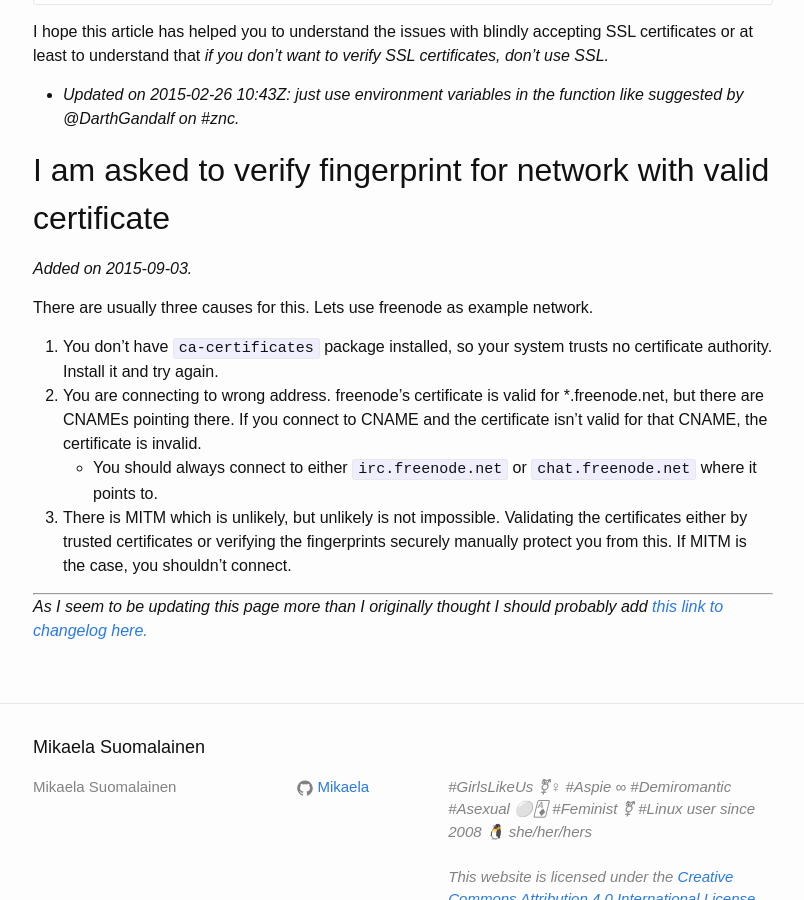
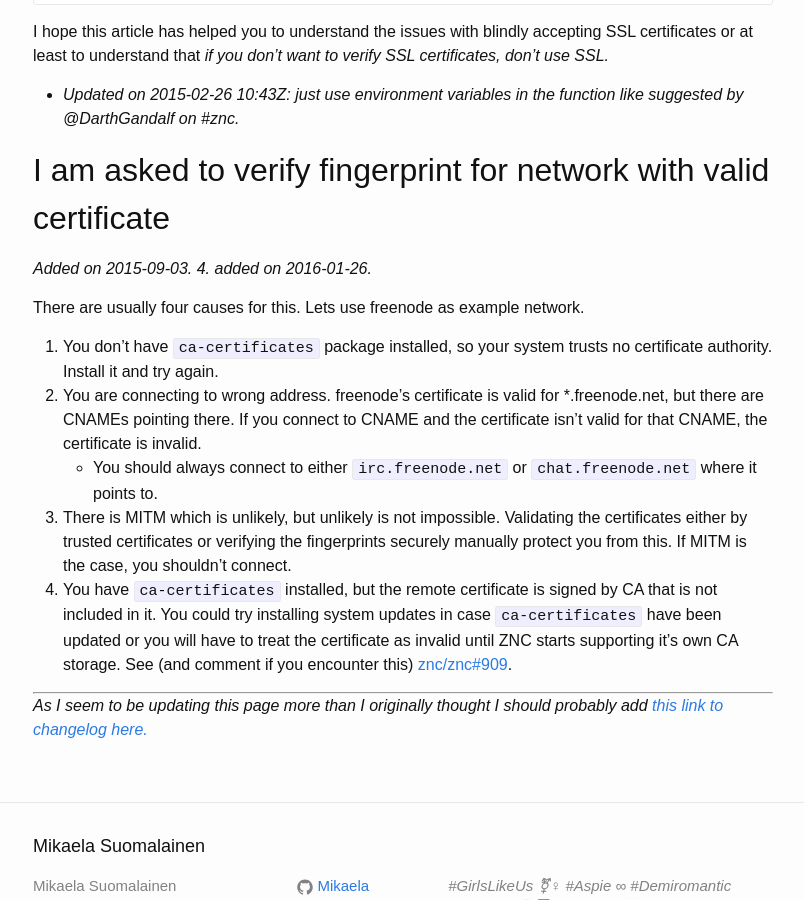
Before and after one commit to Mikaela/mikaela.github.io, a Jekyll site: the page built from _posts/2015-02-24-znc160-ssl.md, in a window 1280 px wide and 900 px high, scrolled down 1574 px. Shown: the whole window, without its empty margins (237-1041 px from the left). Built offline with Jekyll 4.4.1, drawn with Linux system fonts in a browser that asks for light colours; Markdown is read by kramdown in place of the engine named in the settings; comment, search, counter and statistics services are not loaded.

Commit message:
2015-02-24-znc160-ssl.md: add case 4
As suggested by Lars Kellogg-Stedman.

```diff
--- a/_posts/2015-02-24-znc160-ssl.md
+++ b/_posts/2015-02-24-znc160-ssl.md
@@ -90,9 +90,9 @@ function like suggested by @DarthGandalf on \#znc.*
 
 ## I am asked to verify fingerprint for network with valid certificate
 
-*Added on 2015-09-03.*
+*Added on 2015-09-03. 4. added on 2016-01-26.*
 
-There are usually three causes for this. Lets use freenode as example
+There are usually four causes for this. Lets use freenode as example
 network.
 
 1. You don't have `ca-certificates` package installed, so your system
@@ -107,6 +107,13 @@ network.
    Validating the certificates either by trusted certificates or verifying
    the fingerprints securely manually protect you from this. If MITM is the
    case, you shouldn't connect.
+4. You have `ca-certificates` installed, but the remote certificate is
+   signed by CA that is not included in it. You could try installing
+   system updates in case `ca-certificates` have been updated or you will
+   have to treat the certificate as invalid until ZNC starts supporting
+   it's own CA storage. See (and comment if you encounter this)
+   [znc/znc#909](https://github.com/znc/znc/issues/909).
+
 
 * * * * *
 
```
